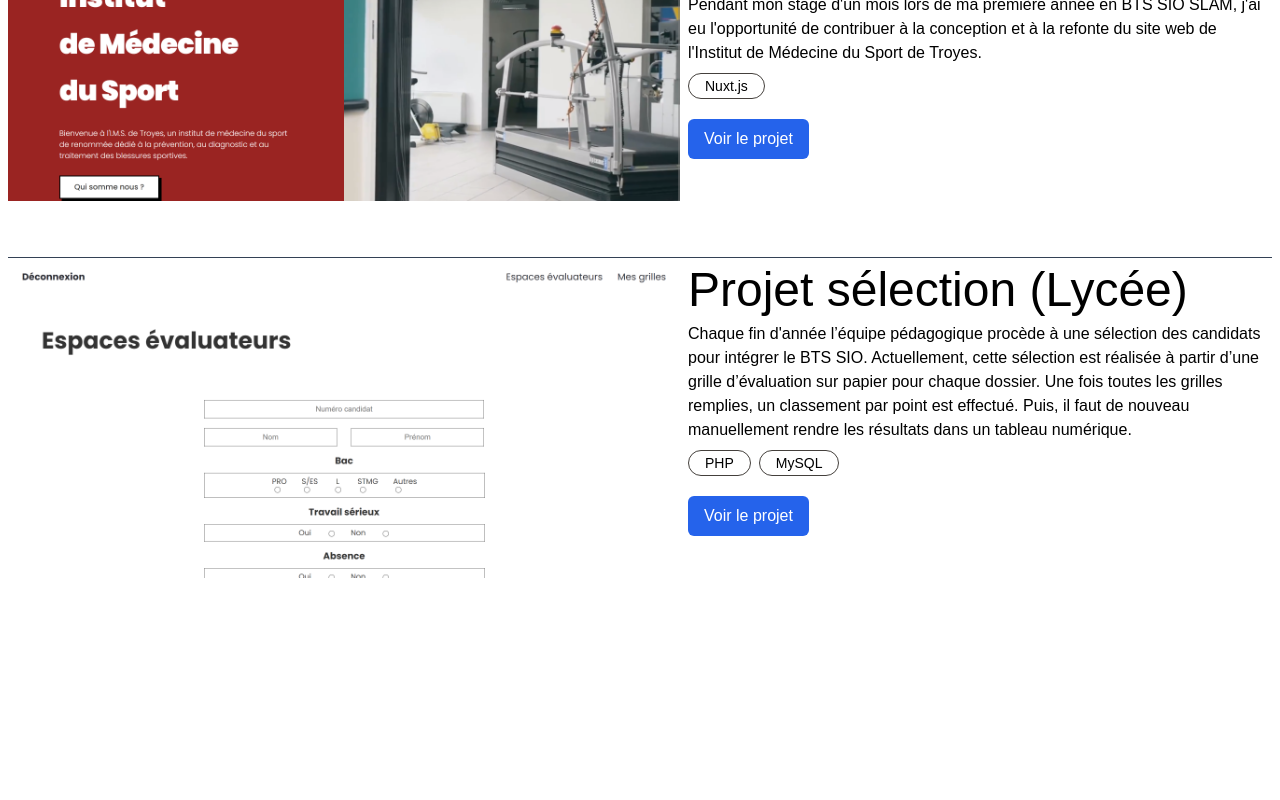
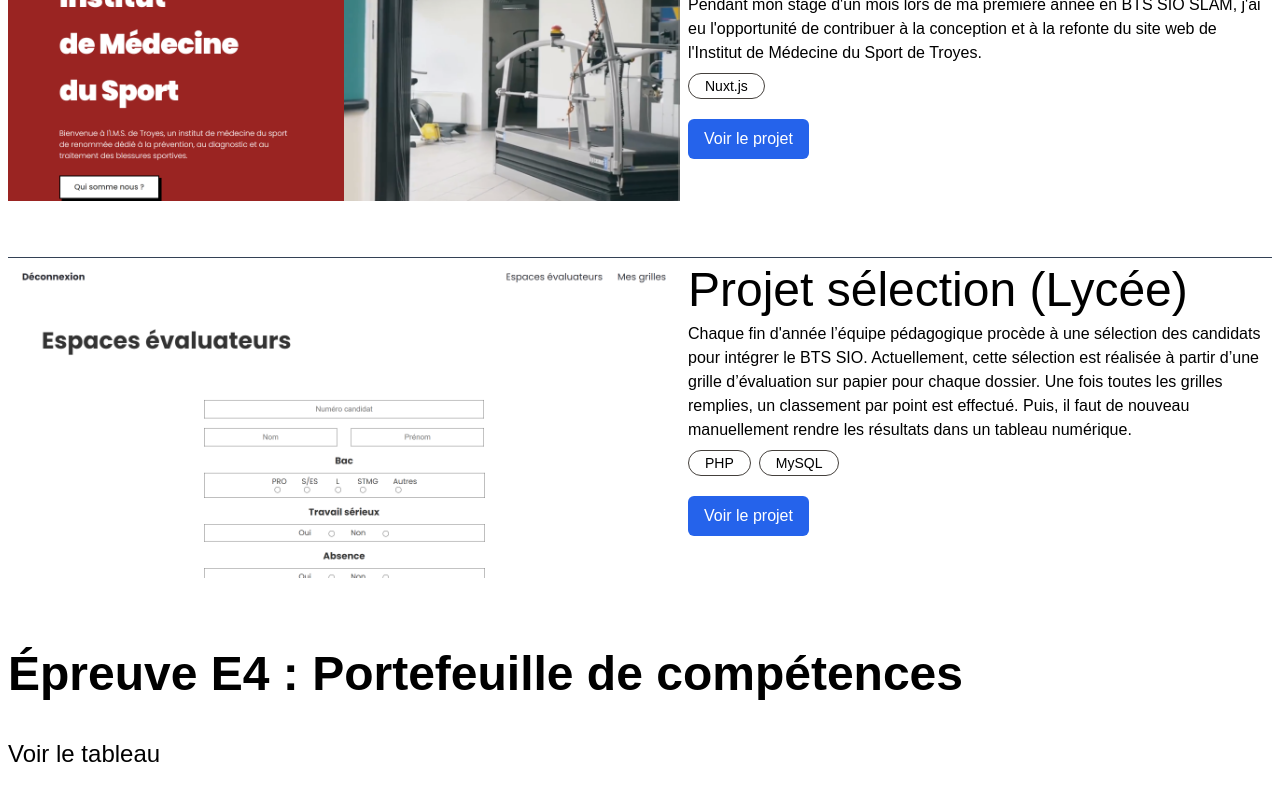
Before and after one commit to AyCoding/next-portfolio, a Next.js app: page /project in a window 1280 px wide. Shown: the part 1032-1832 px from the top of the page. Before the commit the page ends 1668 px from the top, so only its background shows below. Built offline with nearby package versions, Linux system fonts and the light colour scheme; a web font is replaced by a local one.

Commit message:
épreuve E4 + tableau des compétences

```diff
--- a/src/app/project/page.tsx
+++ b/src/app/project/page.tsx
@@ -56,6 +56,9 @@ export default function Project() {
                     </div>
                 ))}
 
+                <h1 className="text-5xl font-black pt-6">Épreuve E4 : Portefeuille de compétences </h1>
+                <Link href="/Tableau E4 de  22DELANGE.pdf" className="text-2xl font-medium mb-2 w-full">Voir le tableau</Link>
+
                 {/*<h1 className="text-5xl font-black pt-6">Projets scolaire</h1>
                 <div className="flex flex-col gap-6 mb-6">
                     <div>
```
Also changed, not shown: 1 other file (tests, documents, lock files or other folders).
